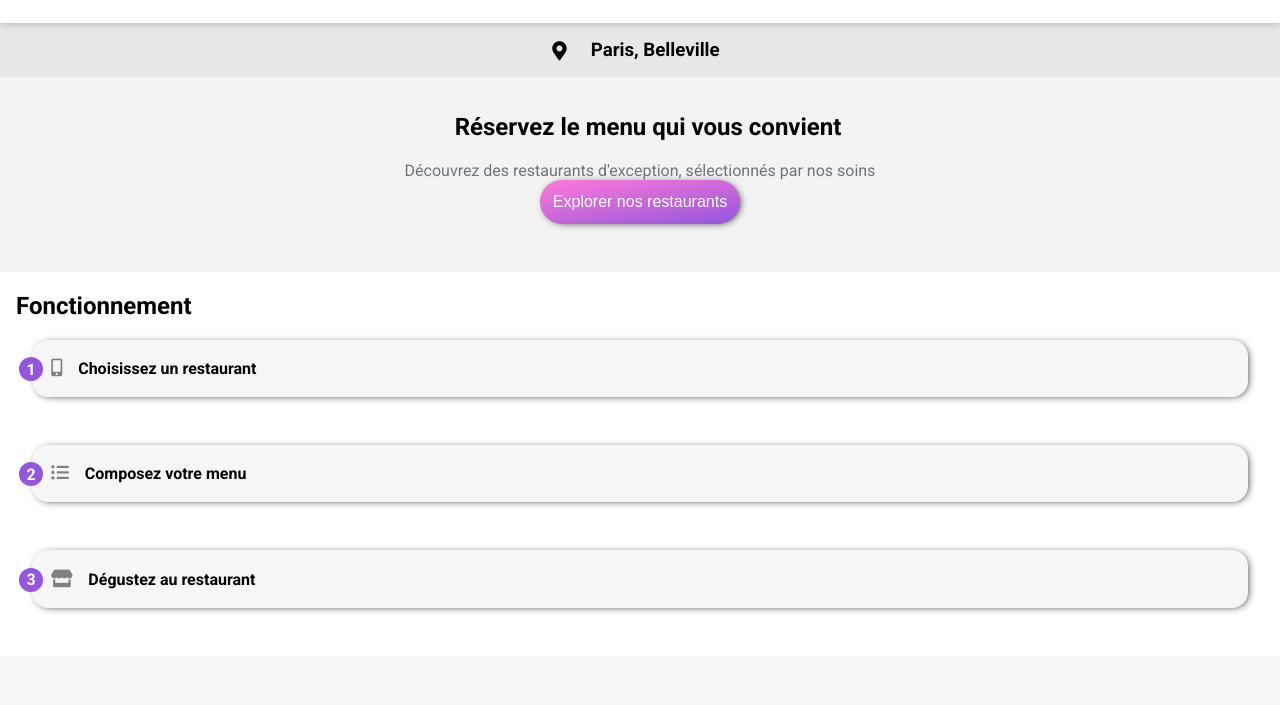
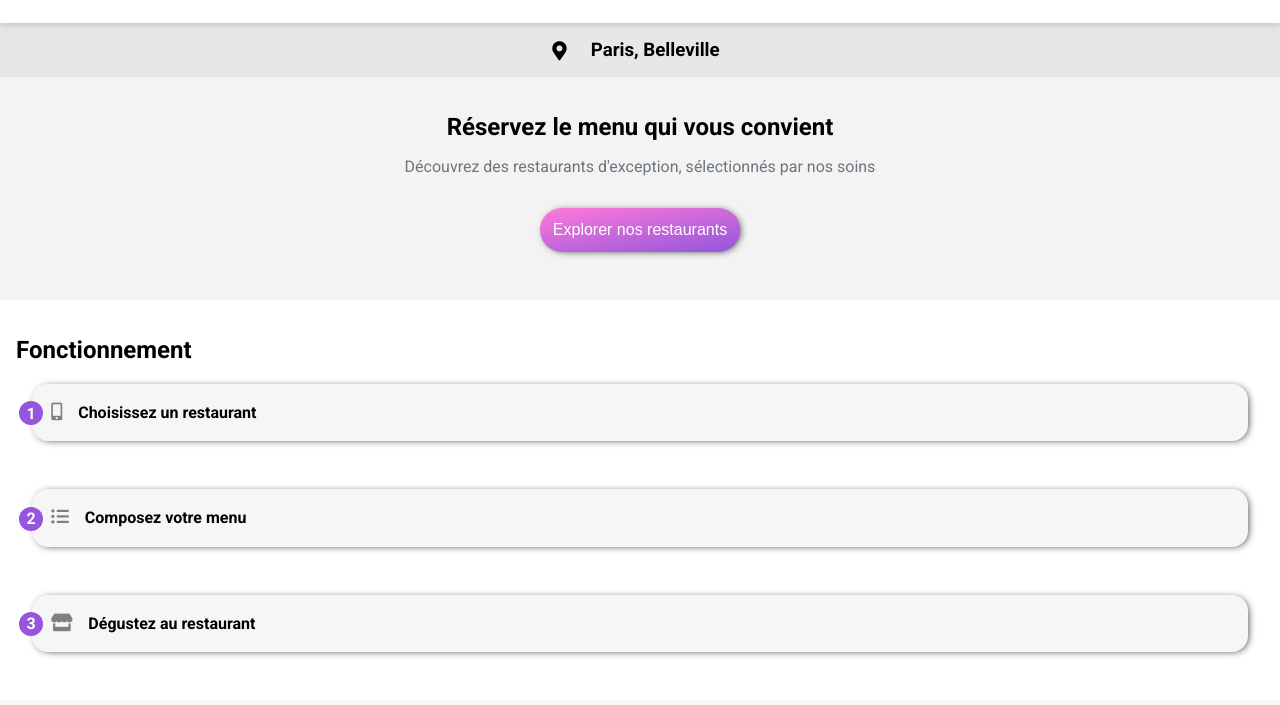
Before and after one commit to k3vinVS/KevinVanSchellebeck_3_11012022, a website: page index.html in a window 1280 px wide. Shown: the part 67-772 px from the top of the page. Drawn offline with Linux system fonts and the light colour scheme; a web font is replaced by a local one.

Commit message:
footer+cards

```diff
--- a/sass/layout/explorer.scss
+++ b/sass/layout/explorer.scss
@@ -5,9 +5,15 @@
     background-color: #f3f3f3;
     padding: 1rem 1rem 3rem 1rem;
 
+    h2 {
+        padding-left: 0;
+        margin-bottom: 1rem;
+    }
+
 
     p {
         color: #6c757d;
+        padding-bottom: 2rem;
     }
 
     button {
--- a/sass/layout/fonction.scss
+++ b/sass/layout/fonction.scss
@@ -2,6 +2,10 @@
 
 .fonctionnement {
     counter-reset: steps;
+
+    h2 {
+        padding-top: 1rem;
+    }
 
     & ol {
         display: flex;
```
Also changed, not shown: public/css/style.css, 1 other file.
